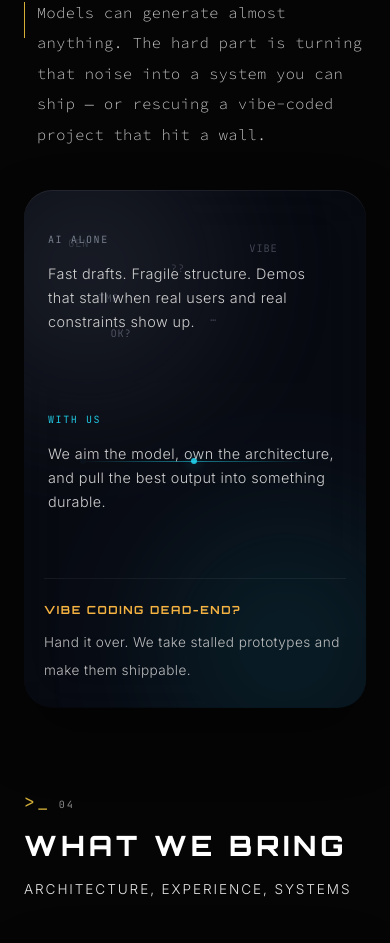
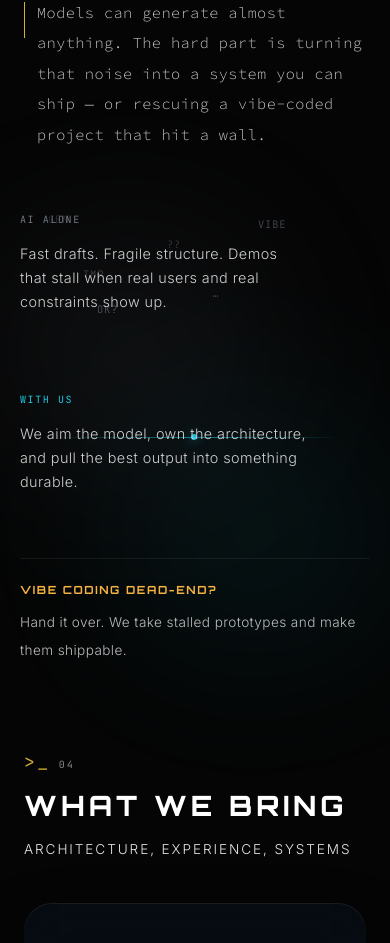
Before and after one commit to mahdaviniaali/resume-app, a Next.js app: page / in a window 390 px wide. Shown: the part 1148-2091 px from the top of the page. Built offline with nearby package versions, Linux system fonts and the light colour scheme; no server answers; the database is empty.

Commit message:
Refactor LeverageSection and globals.css to implement an open dual-field design, replacing nested glass windows with a more cohesive layout. Updated styles for leverage panels, including adjustments to dimensions, opacity, and positioning for improved visual clarity and responsiveness.

```diff
--- a/src/app/globals.css
+++ b/src/app/globals.css
@@ -1677,61 +1677,66 @@
     }
   }
 
-  /* ── Leverage: dual noise / signal field ── */
-  .leverage-panel {
-    --stage-glass: rgba(12, 14, 28, 0.58);
-    min-height: 22rem;
-  }
-
-  .leverage-nebula {
+  /* ── Leverage: open dual field (no nested glass window) ── */
+  .leverage-field {
+    position: relative;
+    overflow: visible;
+    min-height: 16rem;
+    margin-inline: -0.25rem;
+    padding: 0.5rem 0 0.25rem;
+  }
+
+  .leverage-wash {
     pointer-events: none;
     position: absolute;
-    width: 16rem;
-    height: 16rem;
+    width: min(28rem, 70vw);
+    height: 14rem;
     border-radius: 999px;
-    filter: blur(72px);
+    filter: blur(90px);
+    opacity: 0.35;
+    left: -8%;
+    top: 10%;
+    background: rgba(148, 163, 184, 0.28);
+  }
+
+  .leverage-wash-b {
+    left: auto;
+    right: -6%;
+    top: auto;
+    bottom: 5%;
+    background: rgba(34, 211, 238, 0.22);
     opacity: 0.4;
-    left: -4rem;
-    top: -3rem;
-    background: rgba(148, 163, 184, 0.35);
-  }
-
-  .leverage-nebula-b {
-    left: auto;
-    right: -3rem;
-    top: auto;
-    bottom: -4rem;
-    background: rgba(34, 211, 238, 0.28);
   }
 
   .leverage-split {
     position: relative;
     z-index: 1;
     display: grid;
-    gap: 1.25rem;
+    gap: 1.75rem;
   }
 
   @media (min-width: 768px) {
     .leverage-split {
       grid-template-columns: 1fr auto 1fr;
       align-items: stretch;
-      gap: 0.75rem;
-      min-height: 14rem;
+      gap: 1.25rem;
+      min-height: 13rem;
     }
   }
 
   .leverage-lane {
     position: relative;
-    padding: 1rem 0.25rem 0.5rem;
-    min-height: 10rem;
+    padding: 0.75rem 0 0.5rem;
+    min-height: 9.5rem;
   }
 
   .leverage-noise-field,
   .leverage-signal-field {
     pointer-events: none;
     position: absolute;
-    inset: 0;
+    inset: -0.5rem 0 0;
     overflow: hidden;
+    mask-image: linear-gradient(90deg, transparent 0%, #000 12%, #000 88%, transparent 100%);
   }
 
   .leverage-token {
@@ -1757,8 +1762,8 @@
 
   .leverage-signal-spine {
     position: absolute;
-    left: 12%;
-    right: 12%;
+    left: 8%;
+    right: 8%;
     top: 42%;
     height: 1px;
     background: linear-gradient(90deg, transparent, rgba(34, 211, 238, 0.55), transparent);
@@ -1770,7 +1775,7 @@
   .leverage-signal-pulse {
     position: absolute;
     top: 42%;
-    left: 12%;
+    left: 8%;
     width: 6px;
     height: 6px;
     margin-top: -3px;
@@ -1788,7 +1793,7 @@
   .leverage-hinge {
     display: none;
     position: relative;
-    width: 1.5rem;
+    width: 1.25rem;
   }
 
   @media (min-width: 768px) {
@@ -1801,16 +1806,16 @@
 
   .leverage-hinge-line {
     position: absolute;
-    inset-block: 12%;
+    inset-block: 8%;
     width: 1px;
-    background: linear-gradient(180deg, transparent, rgba(245, 179, 66, 0.45), transparent);
+    background: linear-gradient(180deg, transparent, rgba(245, 179, 66, 0.4), transparent);
   }
 
   .leverage-hinge-bead {
     position: relative;
     z-index: 1;
-    width: 0.45rem;
-    height: 0.45rem;
+    width: 0.4rem;
+    height: 0.4rem;
     border-radius: 999px;
     background: #f5b342;
     box-shadow: 0 0 14px rgba(245, 179, 66, 0.55);
@@ -1847,7 +1852,7 @@
   .leverage-vibe {
     position: relative;
     z-index: 1;
-    margin-top: 1.5rem;
+    margin-top: 1.75rem;
     padding-top: 1.25rem;
     border-top: 1px solid rgba(255, 255, 255, 0.06);
     display: flex;
--- a/src/components/sections/LeverageSection.tsx
+++ b/src/components/sections/LeverageSection.tsx
@@ -14,7 +14,7 @@ interface LeverageSectionProps {
   vibeText: string
 }
 
-/** Dual-field composition: AI noise vs aimed leverage — not Beyond tabs / Hero rail */
+/** Open dual-field — no nested glass window; composition lives in the section */
 export function LeverageSection({
   title,
   subtitle,
@@ -30,9 +30,9 @@ export function LeverageSection({
     <section id="leverage" className="scroll-mt-24">
       <SectionHeader index="03" kicker={subtitle} title={title} lead={lead} />
 
-      <div className="stage-panel leverage-panel">
-        <div className="leverage-nebula" aria-hidden />
-        <div className="leverage-nebula leverage-nebula-b" aria-hidden />
+      <div className="leverage-field">
+        <div className="leverage-wash" aria-hidden />
+        <div className="leverage-wash leverage-wash-b" aria-hidden />
 
         <div className="leverage-split">
           <div className="leverage-lane leverage-lane-noise">
```
